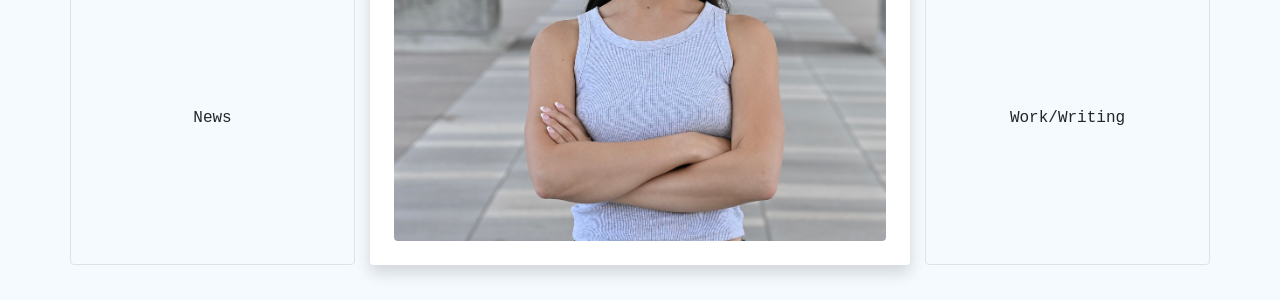
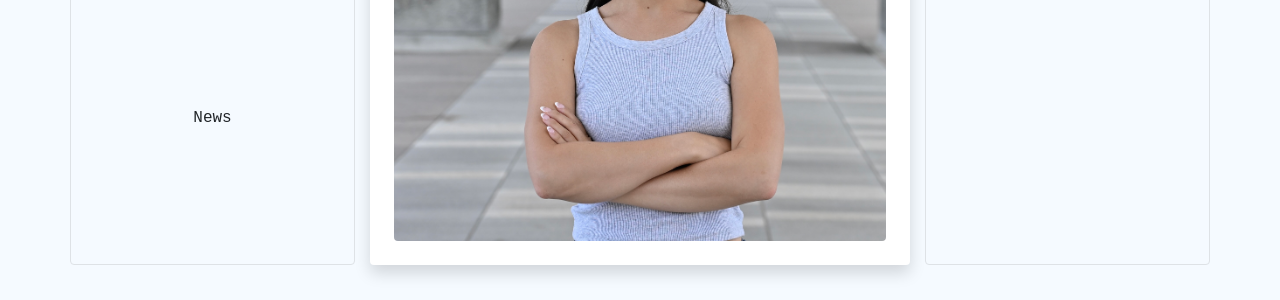
Before and after one commit to sjip1492/sarahjade-site, a Jekyll site: the page built from docs/index.md, in a window 1280 px wide. Shown: the part 461-761 px from the top of the page. Built offline with Jekyll 4.4.1, drawn with Linux system fonts in a browser that asks for light colours.

Commit message:
removing blog section

```diff
--- a/docs/_layouts/home.html
+++ b/docs/_layouts/home.html
@@ -42,6 +42,6 @@
 <!-- Right Sidebar with Links -->
 <div class="col-md-3 d-flex flex-column align-items-center bg-light p-3 border rounded">
   <button class="nav-button-container-2 nav-button-container btn mb-2 w-100" onclick="loadContent('cv')">CV</button>
-  <button class="btn nav-button-container-2 nav-button-container mb-2 w-100" onclick="loadContent('work')">Work/Writing</button>
+  <button class="btn nav-button-container-2 nav-button-container mb-2 w-100" onclick="loadContent('work')"></button>
 </div>
 </div>
--- a/docs/partials/work.html
+++ b/docs/partials/work.html
@@ -1,13 +1,13 @@
 ---
 ---
 <div class="blog-container">
-  <h2>Recent Work</h2>
+  <!-- <h2>Recent Work</h2>
   {% assign news = site.posts | where:"tags","work"  %}
   {% for post in news %}
     <div class="blog-preview">
       <p><b><a href="{{ post.url }}">{{ post.date | date: "%-d %B %Y" }}</a></b> {{ post.title }}</p>
     </div>
   {% endfor %}
-  <p><a href="{{ '/work_index.html' | relative_url }}" target="_self">See all</a></p>
+  <p><a href="{{ '/work_index.html' | relative_url }}" target="_self">See all</a></p> -->
 
 </div>
```
